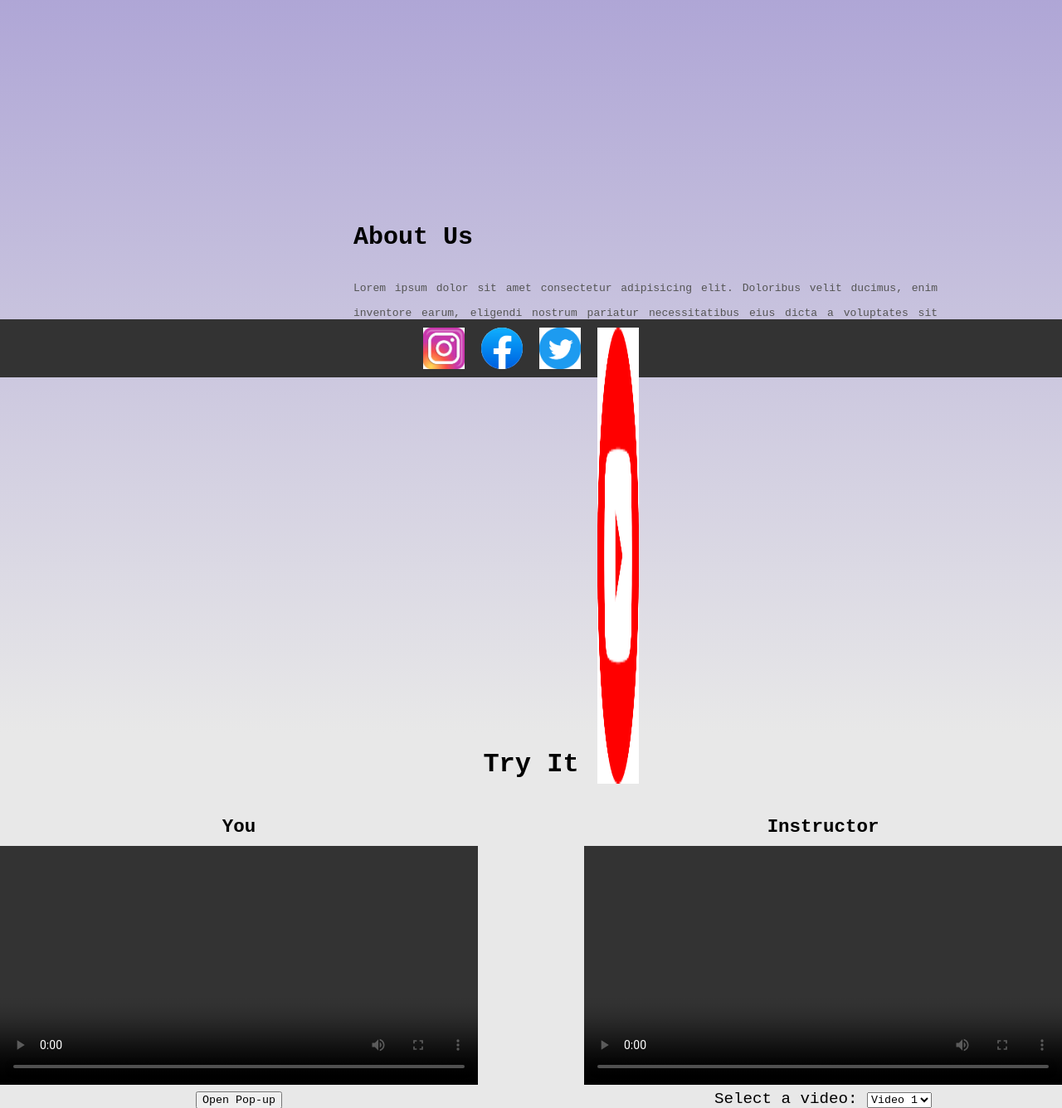
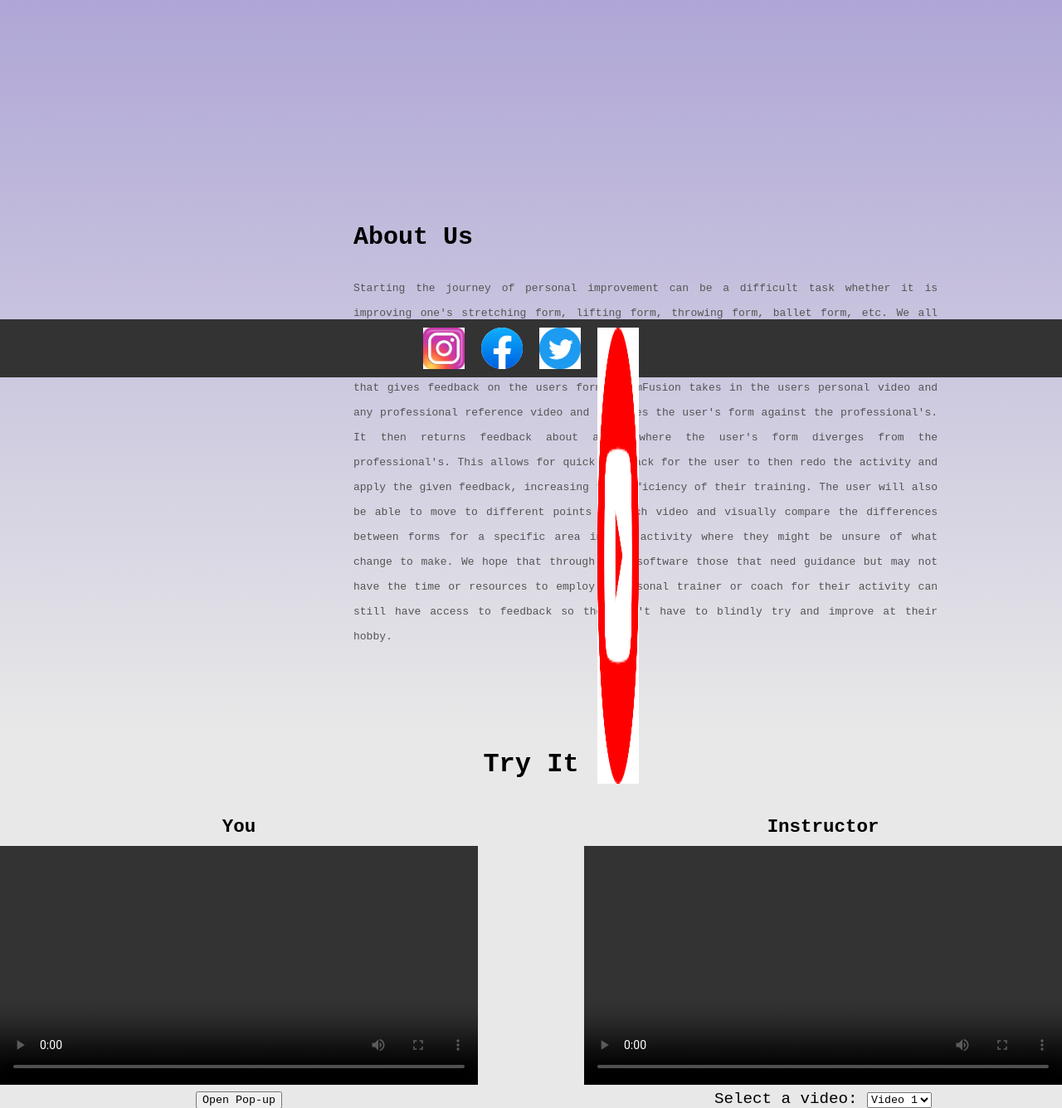
Before and after one commit to AdityaBoddepalli/Form-Fusion, a Flask app: page / in a window 1280 px wide. Shown: the part 405-1741 px from the top of the page at 83% size. Run offline with Flask 2, Linux system fonts and the light colour scheme.

Commit message:
added about us text

```diff
--- a/app/templates/index.html
+++ b/app/templates/index.html
@@ -31,7 +31,14 @@
                 <div class="inner-container">
                     <h1>About Us</h1>
                     <p class="text">
-                        Lorem ipsum dolor sit amet consectetur adipisicing elit. Doloribus velit ducimus, enim inventore earum, eligendi nostrum pariatur necessitatibus eius dicta a voluptates sit deleniti autem error eos totam nisi neque voluptates sit deleniti autem error eos totam nisi neque.
+                        Starting the journey of personal improvement can be a difficult task whether it is improving one's stretching form, lifting form, throwing form, ballet form, etc.
+                        We all have various activities where simply having a guide could greatly improve the efficiency of our training, so our goal with FormFusion was to provide an easy to use application that gives feedback on the users form.
+                        FormFusion takes in the users personal video and any professional reference video and compares the user's form against the professional's.
+                        It then returns feedback about areas where the user's form diverges from the professional's.
+                        This allows for quick feedback for the user to then redo the activity and apply the given feedback, increasing the efficiency of their training.
+                        The user will also be able to move to different points in each video and visually compare the differences between forms for a specific area in the activity where they might be unsure of what change to make.
+                        We hope that through this software those that need guidance but may not have the time or resources to employ a personal trainer or coach for their activity can still have access to feedback so they don't have to blindly try and improve at their hobby.
+
                     </p>
                 </div>
             </div>
```
